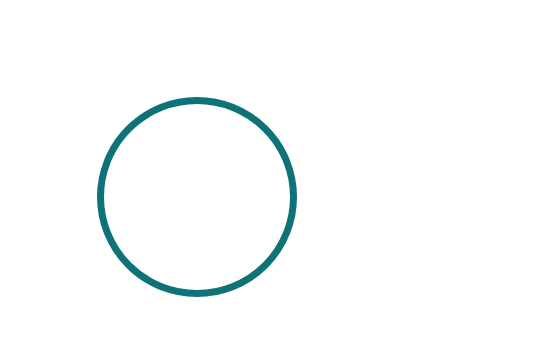
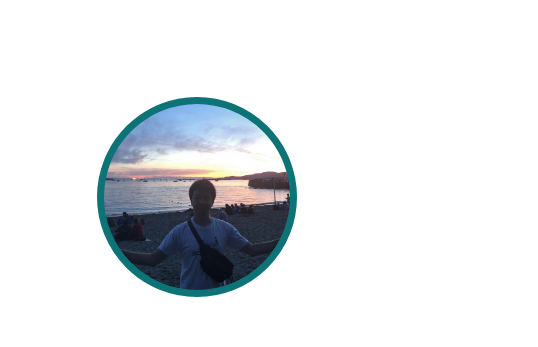
Before and after one commit to sugaya24/wadp-410-final, a website: page index.html in a window 1280 px wide. Shown: the part 103-450 px from the top of the page, 613-1151 px from the left. Drawn offline with Linux system fonts and the light colour scheme; some packages are replaced by stand-ins of ours.

Commit message:
fix: link path

```diff
--- a/views/stylesheet/modules/_main.scss
+++ b/views/stylesheet/modules/_main.scss
@@ -46,7 +46,7 @@ main {
     .icon {
       width: 200px;
       height: 200px;
-      background-image: url('img/icon.JPG');
+      background-image: url('../../../img/icon.JPG');
       background-position: center;
       background-size: cover;
       border: 7px solid $sub-color-blue;
```
Also changed, not shown: dist/css/main.css, 1 other file.
